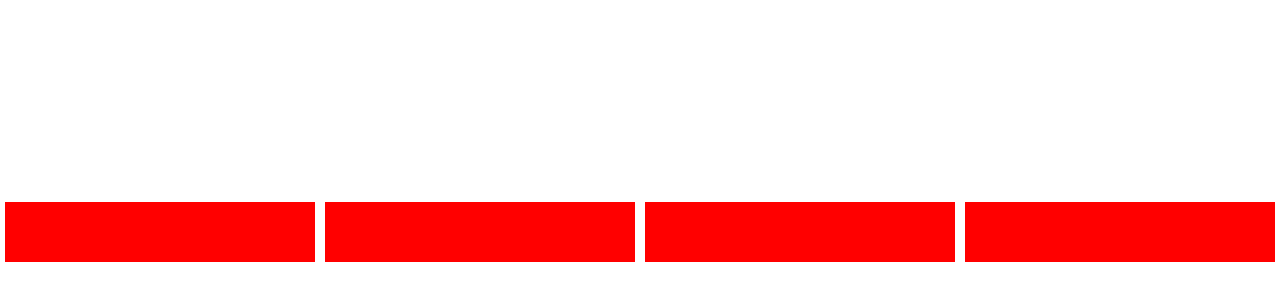
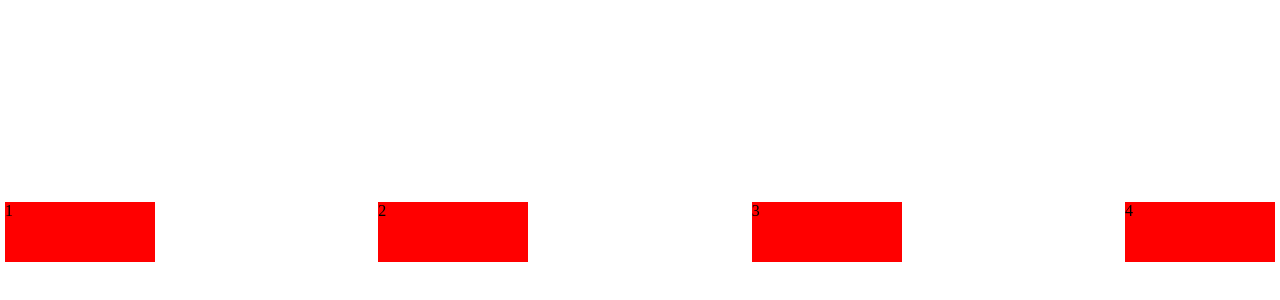
Before and after one commit to myke-oliveira/Rocket-Curso-Flex-Box, a plain HTML site: page index.html in a window 1280 px wide. Shown: the part 168-468 px from the top of the page. Drawn offline with Linux system fonts and the light colour scheme.

Commit message:
use flex-wrap

```diff
--- a/index.html
+++ b/index.html
@@ -8,10 +8,10 @@
 </head>
 <body>
   <div id="app">
-    <div class="box"></div>
-    <div class="box"></div>
-    <div class="box"></div>
-    <div class="box"></div>
+    <div class="box">1</div>
+    <div class="box">2</div>
+    <div class="box">3</div>
+    <div class="box">4</div>
   </div>
 </body>
 </html>
--- a/style.css
+++ b/style.css
@@ -8,12 +8,13 @@ html, body, #app {
   flex-direction: row;
   align-items: center;
   justify-content: space-between;
+  flex-wrap: wrap-reverse;
 }
 
 .box {
-  width: 300px;
+  width: 150px;
   height: 60px;
   background: #f00;
   margin: 5px;
-  flex-grow: 1;
+  flex-grow: 0;
 }
```
